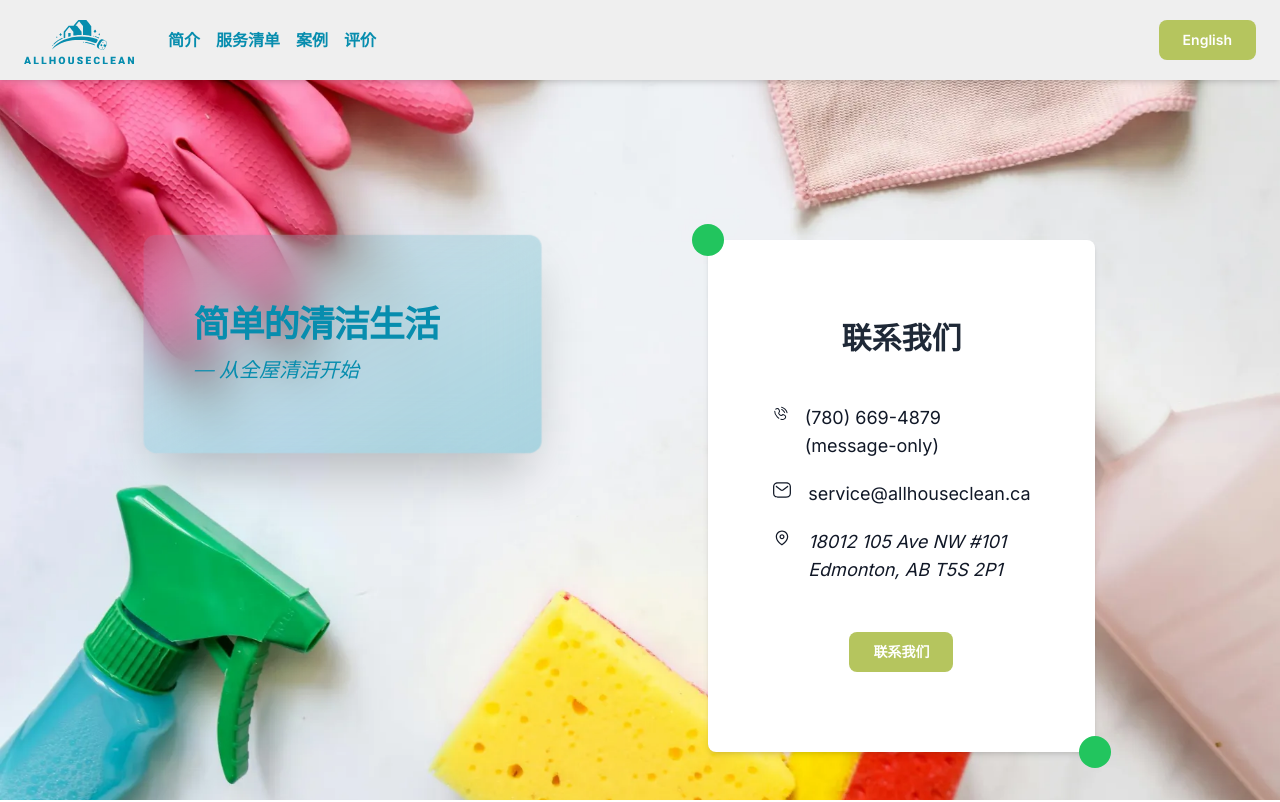
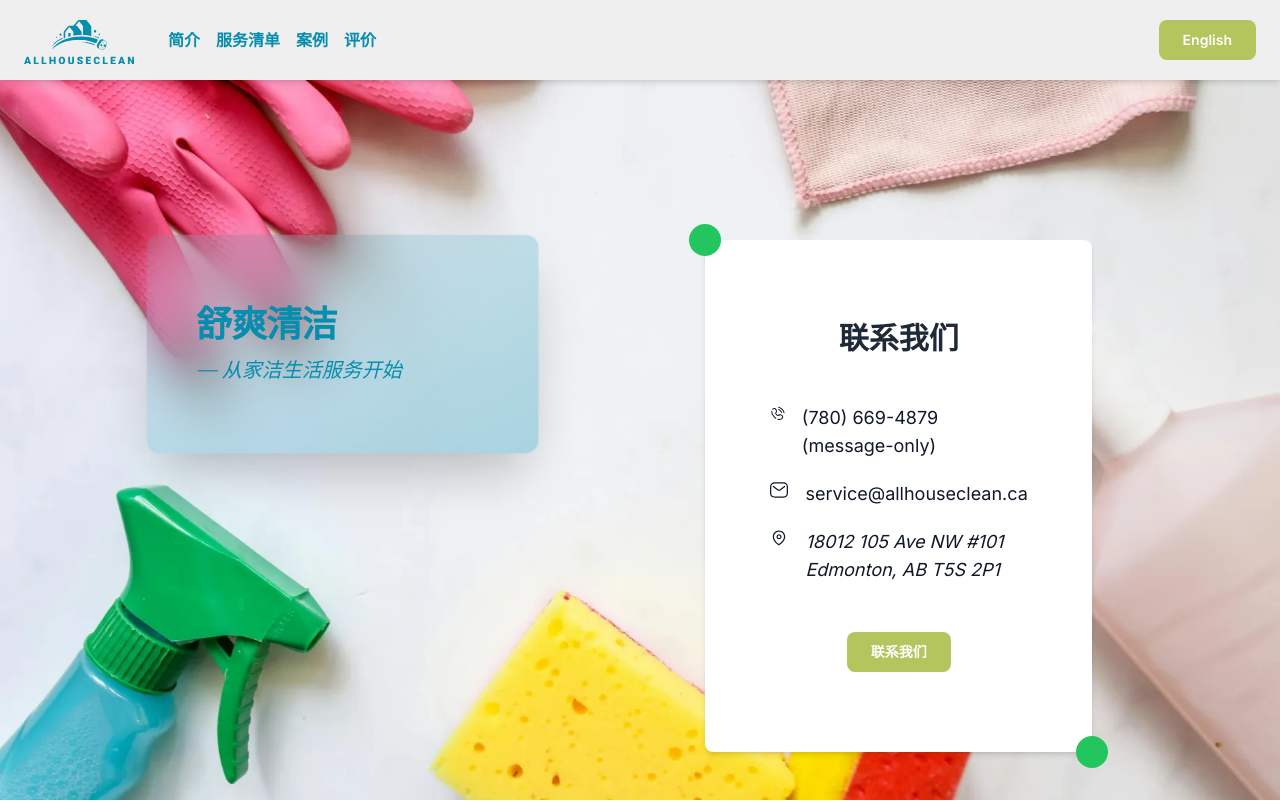
Before and after one commit to GlobalYZ/AllHouseClean, a Next.js app: page / in a window 1280 px wide. Shown: the top 802 px of the page. Built offline with nearby package versions, Linux system fonts and the light colour scheme; no server answers; a web font is replaced by a local one.

Commit message:
add text

```diff
--- a/src/constants/lang/zh.js
+++ b/src/constants/lang/zh.js
@@ -8,8 +8,8 @@ const zh = {
     testimonial: "评价",
   },
   hero: {
-    title: "简单的清洁生活",
-    subtitle: "— 从全屋清洁开始",
+    title: "舒爽清洁",
+    subtitle: "— 从家洁生活服务开始",
     contact: {
       title: "联系我们",
       phone: "(780) 669-4879 (message-only)",
```
